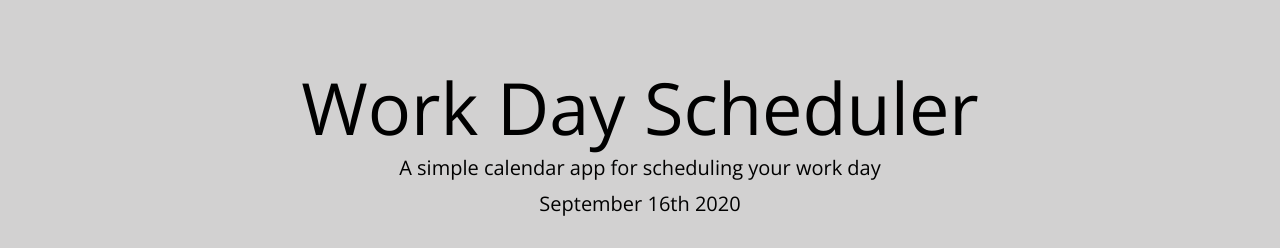
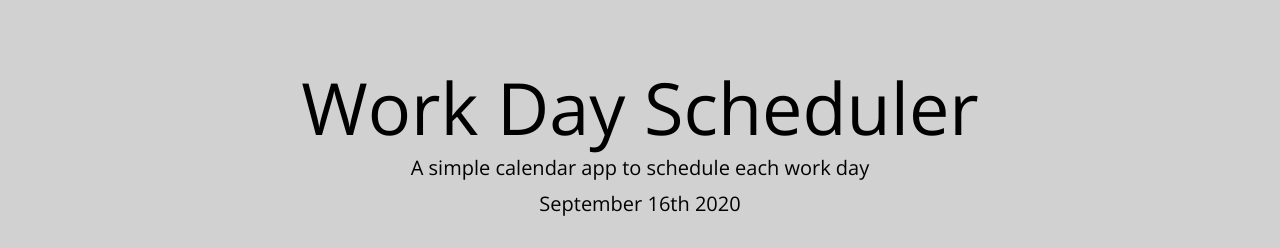
Before and after one commit to BrockBatBlue/Work_Day_Scheduler, a plain HTML site: page index.html in a window 1280 px wide. Shown: the top 248 px of the page. Drawn offline with nearby package versions, Linux system fonts and the light colour scheme.

Commit message:
edited jumbotron message

```diff
--- a/index.html
+++ b/index.html
@@ -25,7 +25,7 @@
   <body>
     <header class="jumbotron">
       <h1 class="display-3">Work Day Scheduler</h1>
-      <p class="lead">A simple calendar app for scheduling your work day</p>
+      <p class="lead">A simple calendar app to schedule each work day</p>
       <p id="currentDay" class="lead"></p>
     </header>
     <div class="container">
@@ -38,7 +38,6 @@
         </input>
         <div class="col-1 saveBtn fas fa-save"></div>
       </div> -->
-
     </div>
 
     <script src="https://code.jquery.com/jquery-3.4.1.min.js"></script>
```
